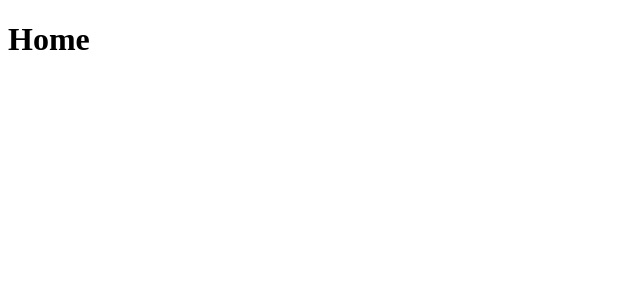
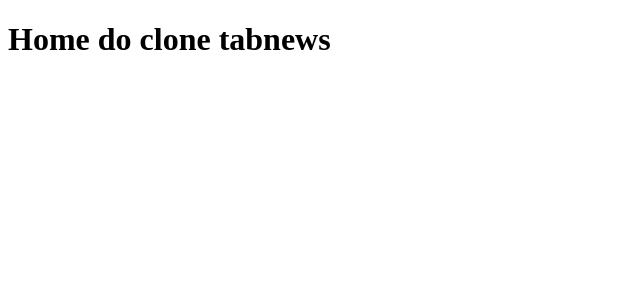
Before and after one commit to iuryss/clone-tabnews, a Next.js app: page / in a window 1280 px wide. Shown: the top 300 px of the page, without its empty margins (0-640 px from the left). Built offline with nearby package versions, Linux system fonts and the light colour scheme.

Commit message:
modificando a frase da home

```diff
--- a/pages/index.js
+++ b/pages/index.js
@@ -1,5 +1,5 @@
 function Home(){
-    return <h1>Home</h1>
+    return <h1>Home do clone tabnews</h1>
 }
 
 export default Home;
```
